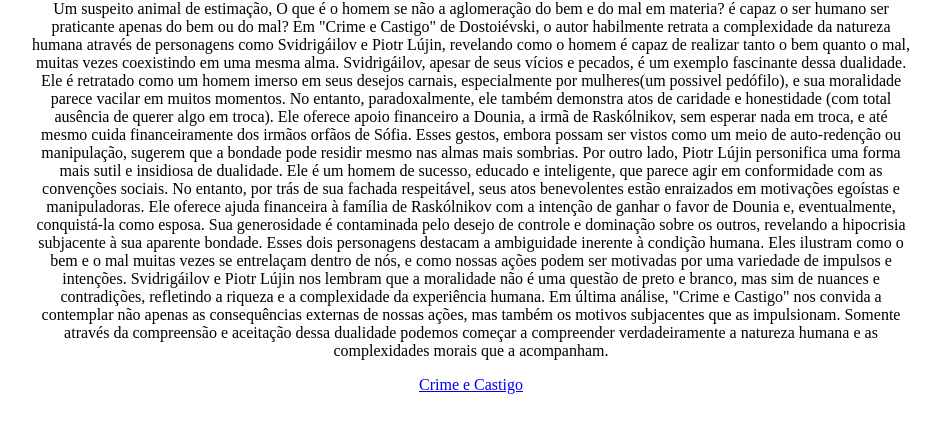
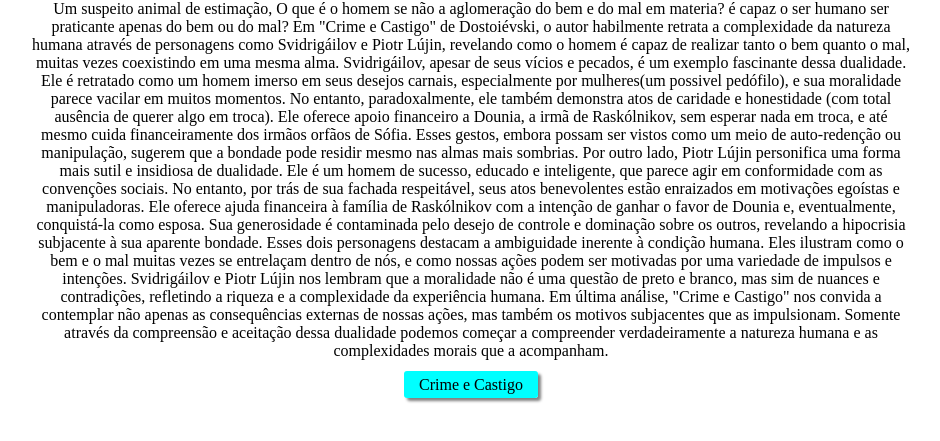
Before and after one commit to AbdenegoIsac/o-Homem, a plain HTML site: page index.html in a window 1280 px wide. Shown: the part 533-974 px from the top of the page, without its empty margins (169-1109 px from the left). Drawn offline with Linux system fonts and the light colour scheme.

Commit message:
Update index.html

```diff
--- a/index.html
+++ b/index.html
@@ -43,7 +43,12 @@
         acompanham.
     </p>
 
-    <a href="https://www.amazon.com.br/Crime-castigo-Fi%C3%B3dor-Dostoi%C3%A9vski/dp/8573266465" target="_blank">Crime e Castigo</a>
+    <a href="https://www.amazon.com.br/Crime-castigo-Fi%C3%B3dor-Dostoi%C3%A9vski/dp/8573266465" style="text-decoration: none;
+    background-color: aqua;
+    color: black;
+    border-radius: 3px;
+    padding: 5px 15px;
+    box-shadow: 3px 3px 3px grey;" target="_blank">Crime e Castigo</a>
 
 </body>
 
```
